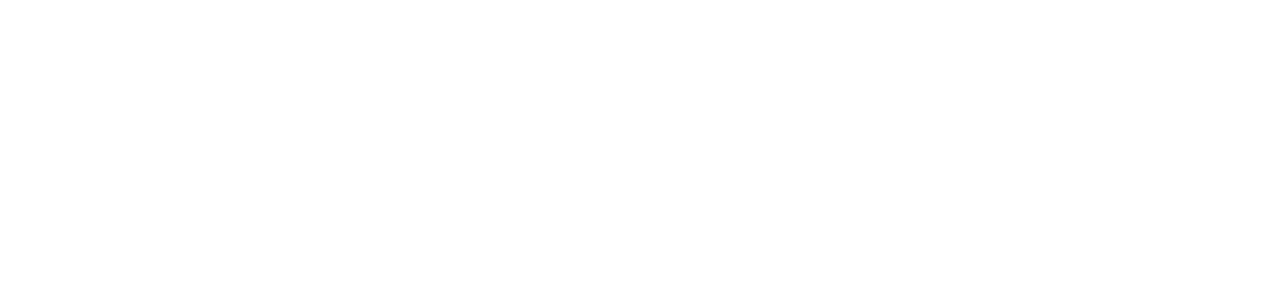
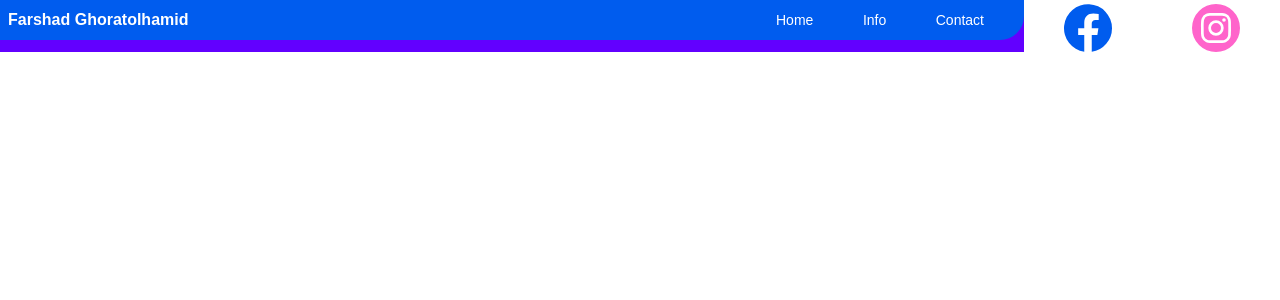
Before and after one commit to NimaSakha/FSH_GH, a React (Create React App) app: page / in a window 1280 px wide. Shown: the top 300 px of the page. Built offline with nearby package versions, Linux system fonts and the light colour scheme; the HTML template or start-up script is replaced by a standard one.

Commit message:
Update tailwind.config.js
custom params update

```diff
--- a/tailwind.config.js
+++ b/tailwind.config.js
@@ -2,7 +2,22 @@
 module.exports = {
   content: ["./src/**/*.{html,js,jsx}"],
   theme: {
-    extend: {},
+    screens: {
+      sm: "500px",
+      lsm: "650px",
+      llsm: "720px",
+      md: "768px",
+      lg: "976px",
+      xl: "1440px",
+    },
+    colors: {
+      blue: "#005CEE",
+      purple: "#6200FF",
+      white: "#fff",
+    },
+    fontFamily: {
+      poppins: ["Poppins", "sans-serif"],
+    },
   },
   plugins: [],
 }
```
